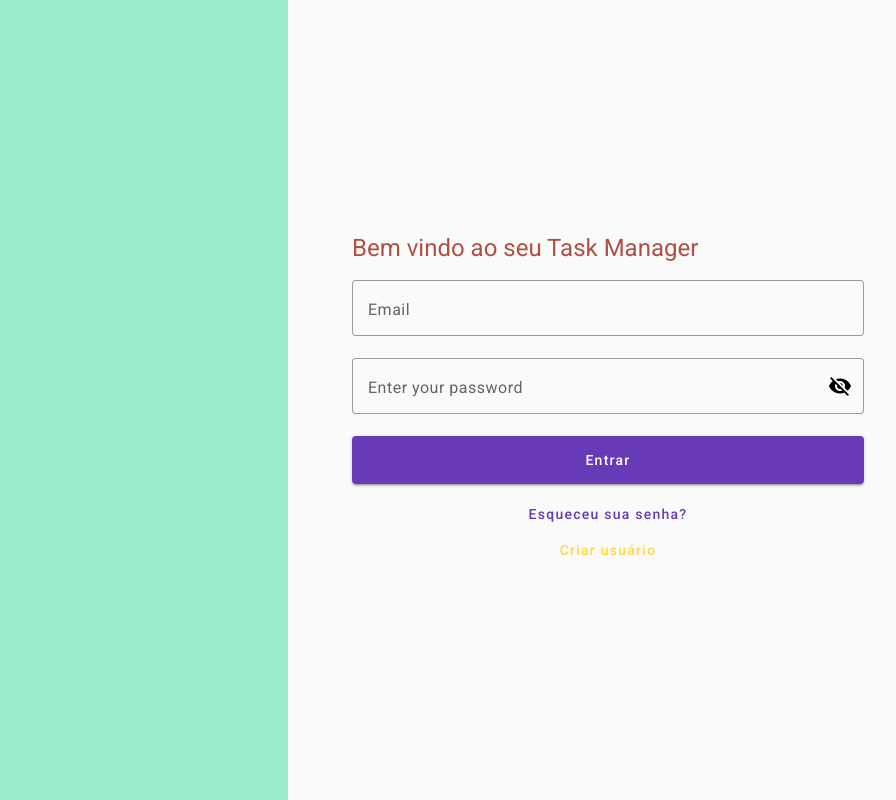
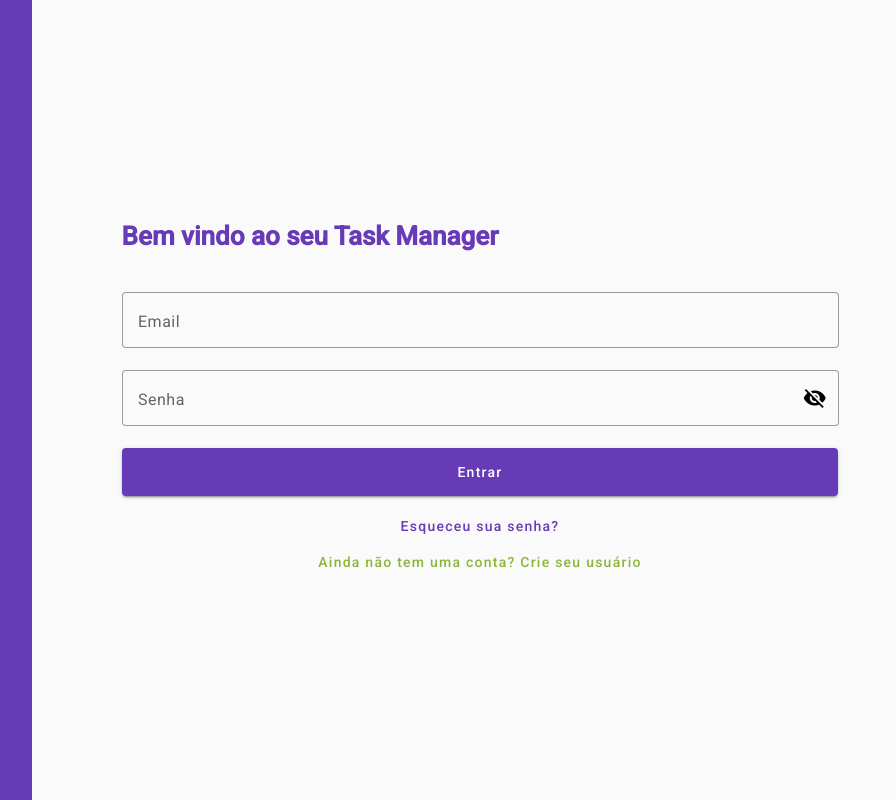
Before and after one commit to ajamarino/task-manager-angular, an Angular app: page /login in a window 1280 px wide. Shown: the whole page, without its empty margins (352-1248 px from the left). Built offline with nearby package versions, Linux system fonts and the light colour scheme.

Commit message:
login authentication done

```diff
--- a/db.json
+++ b/db.json
@@ -13,5 +13,11 @@
     "label": 1,
     "priority":3
   }
+],
+  "users": [{
+    "id":1,
+    "email": "admin@todo.com",
+    "password": "12345678"
+  }
 ]
 }
--- /dev/null
+++ b/src/app/core/services/auth.service.ts
@@ -0,0 +1,38 @@
+import { HttpClient } from '@angular/common/http';
+import { Injectable } from '@angular/core';
+import { Observable, catchError, map, of } from 'rxjs';
+import { IUser } from 'src/app/shared/interfaces/IUser';
+
+@Injectable({
+  providedIn: 'root'
+})
+export class AuthService {
+
+  private url = 'http://localhost:3000/users'
+  private loggedIn = false;
+
+  constructor( private http: HttpClient) { }
+
+  login(email:string, password:string): Observable<boolean>{
+    console.log(email, password)
+    return this.http.get<IUser[]>(`${this.url}?email=${email}&password=${password}`).pipe(
+      map(users =>{
+        console.log(users)
+        if(users.length > 0){
+          this.loggedIn = true;
+          return true;
+        }
+        return false;
+      }),
+      catchError(() => of(false))
+    )
+  }
+
+  logout():void {
+    this.loggedIn = false;
+  }
+
+  isLoggedIn():boolean {
+    return this.loggedIn;
+  }
+}
--- a/src/app/pages/login/login.component.html
+++ b/src/app/pages/login/login.component.html
@@ -3,13 +3,14 @@
 
   </div>
   <div class="login-form">
-    <div class="form-container">
+    <form class="form-container" (ngSubmit)="login()">
       <h1>Bem vindo ao seu Task Manager</h1>
-      <app-todo-input class="flex"></app-todo-input>
-      <app-todo-password class="flex"></app-todo-password>
-      <button mat-raised-button color="primary" class="login-button" routerLink="/home">Entrar</button>
+      <app-todo-input [input]="emailInput" (valueChange)="onEmailInputChange($event)" class="flex"></app-todo-input>
+      <app-todo-password (valueChange)="onPasswordInputChange($event)" class="flex"></app-todo-password>
+      <span *ngIf="error" class="auth-error">{{error}}</span>
+      <button mat-raised-button color="primary" class="login-button" type="submit">Entrar</button>
       <button mat-button color="primary">Esqueceu sua senha?</button>
-      <button mat-button color="accent">Criar usuário</button>
-    </div>
+      <button mat-button color="error" class="create-button">Ainda não tem uma conta? Crie seu usuário</button>
+    </form>
   </div>
 </div>
--- a/src/app/pages/login/login.component.sass
+++ b/src/app/pages/login/login.component.sass
@@ -4,16 +4,16 @@
   display: flex
 
 .login-container .login-bg
-  background-color: #99edcd
+  background-color: #673ab7
   height: 100%
-  width: 50%
+  width: 30%
 
 .login-container .login-form
   background-color: #fafafa
   display: flex
   align-items: center
   justify-content: center
-  width: 50%
+  width: 70%
 
 .login-container .login-form .form-container
   display: flex
@@ -21,9 +21,19 @@
   justify-content: center
   min-width: 80%
 
+  .create-button
+    color: #8ab73a
+
+  .auth-error
+    color: red
+    margin: 0 0 12px 0
+
 .login-button
   height: 48px
   margin-bottom: 12px
 
 h1
-  color: #b05043
+  color: #673ab7
+  font-weight: 700
+  font-size: 26px
+  margin-bottom: 40px
--- a/src/app/pages/login/login.component.ts
+++ b/src/app/pages/login/login.component.ts
@@ -1,10 +1,51 @@
 import { Component } from '@angular/core';
+import { Router } from '@angular/router';
+import { AuthService } from 'src/app/core/services/auth.service';
+import { IInput } from 'src/app/shared/interfaces/IInput';
 
 @Component({
   selector: 'app-login',
   templateUrl: './login.component.html',
   styleUrls: ['./login.component.sass']
 })
+
 export class LoginComponent {
 
+  emailInput:IInput = {
+    label: "Email",
+    placeholder: "Email",
+    value: ""
+  }
+
+  email: string = "";
+  password: string = "";
+
+  error: string = "";
+
+  hide: boolean = false;
+
+  constructor(private authService: AuthService, private router: Router){}
+
+  login():void {
+    this.authService.login(this.email, this.password).subscribe(sucess => {
+      if(sucess) this.router.navigate(['/home/all-tasks'])
+      return;
+    })
+
+    this.error = "Usuário ou senha incorretos"
+  }
+
+  onEmailInputChange(value: string){
+    this.email = value;
+    this.error = "";
+    console.log(this.error)
+  }
+
+  onPasswordInputChange(value: string){
+    this.password = value;
+    this.error = ""
+    console.log(this.error)
+  }
+
+
 }
--- a/src/app/shared/components/todo-input/todo-input.component.html
+++ b/src/app/shared/components/todo-input/todo-input.component.html
@@ -1,5 +1,5 @@
 
 <mat-form-field class="todo-input" appearance="outline">
-  <mat-label>Email</mat-label>
-  <input matInput placeholder="email@email.com">
+  <mat-label>{{ input.label }}</mat-label>
+  <input matInput [placeholder]="input.placeholder" [value]="input.value" (input)="onInputChange($event)">
 </mat-form-field>
--- a/src/app/shared/components/todo-input/todo-input.component.ts
+++ b/src/app/shared/components/todo-input/todo-input.component.ts
@@ -1,4 +1,5 @@
-import { Component, OnInit } from '@angular/core';
+import { Component, EventEmitter, Input, OnInit, Output } from '@angular/core';
+import { IInput } from '../../interfaces/IInput';
 
 @Component({
   selector: 'app-todo-input',
@@ -7,9 +8,16 @@ import { Component, OnInit } from '@angular/core';
 })
 export class TodoInputComponent implements OnInit {
 
-  constructor() { }
+  @Input() input!: IInput;
+
+  @Output() valueChange: EventEmitter<string> = new EventEmitter<string>();
 
   ngOnInit() {
   }
 
+  onInputChange(event: Event): void {
+    const inputElement = event.target as HTMLInputElement;
+    this.valueChange.emit(inputElement.value)
+  }
+
 }
--- a/src/app/shared/components/todo-password/todo-password.component.html
+++ b/src/app/shared/components/todo-password/todo-password.component.html
@@ -1,7 +1,7 @@
 <mat-form-field appearance="outline">
-  <mat-label>Enter your password</mat-label>
-  <input matInput [type]="hide ? 'password' : 'text'">
-  <button mat-icon-button matSuffix (click)="hide = !hide" [attr.aria-label]="'Hide password'" [attr.aria-pressed]="hide">
+  <mat-label>Senha</mat-label>
+  <input (input)="onInputChange($event)" matInput [type]="hide ? 'password' : 'text'">
+  <button  mat-icon-button matSuffix (click)="hide = !hide" [attr.aria-label]="'Hide password'" [attr.aria-pressed]="hide">
     <mat-icon>{{hide ? 'visibility_off' : 'visibility'}}</mat-icon>
   </button>
 </mat-form-field>
--- a/src/app/shared/components/todo-password/todo-password.component.ts
+++ b/src/app/shared/components/todo-password/todo-password.component.ts
@@ -1,4 +1,4 @@
-import { Component } from '@angular/core';
+import { Component, EventEmitter, Input, Output } from '@angular/core';
 
 @Component({
   selector: 'app-todo-password',
@@ -8,4 +8,11 @@ import { Component } from '@angular/core';
 export class TodoPasswordComponent {
   hide = true;
 
+  @Output() valueChange: EventEmitter<string> = new EventEmitter<string>();
+
+
+  onInputChange(event: Event){
+    const inputElement = event.target as HTMLInputElement;
+    this.valueChange.emit(inputElement.value)
+  }
 }
--- /dev/null
+++ b/src/app/shared/interfaces/IInput.ts
@@ -0,0 +1,5 @@
+export interface IInput{
+  label:string,
+  placeholder:string,
+  value:string
+}
--- /dev/null
+++ b/src/app/shared/interfaces/IUser.ts
@@ -0,0 +1,5 @@
+export interface IUser{
+  id: number;
+  username: string;
+  password: string;
+}
```
Also changed, not shown: src/app/app.module.ts (+7 -2 lines), 1 other file (tests, documents, lock files or other folders).
